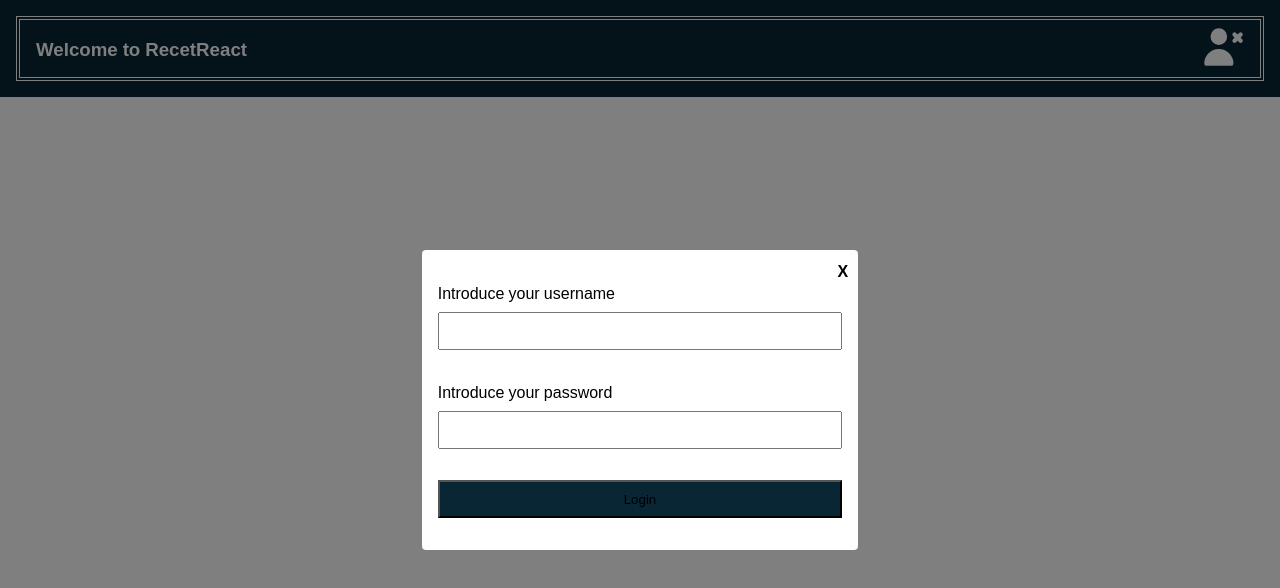
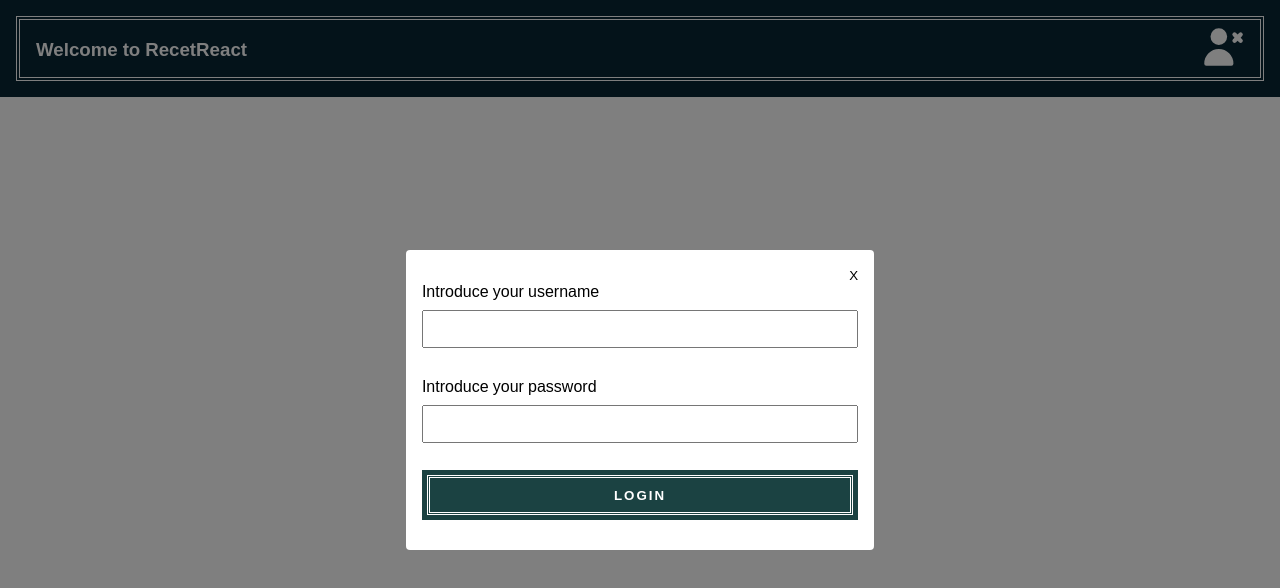
Before and after one commit to Bluubi/recetreact, a React (Vite) app: page /login in a window 1280 px wide. Shown: the top 588 px of the page. Built offline with nearby package versions, Linux system fonts and the light colour scheme.

Commit message:
feat: added styles for button close type

```diff
--- /dev/null
+++ b/src/Core/feature/session/button-login/ButtonLogin.module.css
@@ -0,0 +1,6 @@
+.text {
+    color: white;
+    font-weight: bold;
+    letter-spacing: 2px;
+    text-transform: uppercase;
+}
--- a/src/Core/feature/session/button-login/ButtonLogin.template.tsx
+++ b/src/Core/feature/session/button-login/ButtonLogin.template.tsx
@@ -1,10 +1,16 @@
 import Button from '../../../../Shared/Button/Button.template.tsx'
-import { JSX } from 'react'
+import styles from './ButtonLogin.module.css'
 
 export const ButtonLoginTemplate = {
 	action: {
-		render: (children: JSX.Element) =>
-			Button({ callback: sayHi, testId: 'submit', children }).render(),
+		render: () =>
+			Button({
+				callback: sayHi,
+				testId: 'submit',
+				position: 'relative',
+				size: 'full-width',
+				children: <span className={styles.text}>Login</span>,
+			}).render(),
 	},
 }
 
--- a/src/Core/feature/session/login/Login.template.tsx
+++ b/src/Core/feature/session/login/Login.template.tsx
@@ -1,6 +1,7 @@
 import styles from './login.module.css'
 import { JSX } from 'react'
 import { ButtonLoginTemplate } from '../button-login/ButtonLogin.template.tsx'
+import { ButtonCloseTemplate } from '../../../../Shared/ButtonClose/ButtonClose.template.tsx'
 
 const LoginTemplate = (): JSX.Element => {
 	return (
@@ -24,8 +25,8 @@ const LoginTemplate = (): JSX.Element => {
 							role={'textbox'}
 							type={'password'}></input>
 					</div>
-					<div className={styles.close}>X</div>
-					{ButtonLoginTemplate.action.render(<span>Login</span>)}
+					{ButtonCloseTemplate.action.render()}
+					{ButtonLoginTemplate.action.render()}
 				</form>
 			</div>
 		</div>
--- a/src/Core/feature/session/login/login.module.css
+++ b/src/Core/feature/session/login/login.module.css
@@ -57,21 +57,3 @@
 
     position: relative;
 }
-
-.login > span {
-    color: white;
-    font-weight: bold;
-    letter-spacing: 2px;
-}
-
-.login::before {
-    content: '';
-    position: absolute;
-    top: 5px;
-    right: 5px;
-    bottom: 5px;
-    left: 5px;
-
-    border: 2px double white;
-
-}
--- a/src/Core/feature/session/logoSession/ui/LogoSession.template.tsx
+++ b/src/Core/feature/session/logoSession/ui/LogoSession.template.tsx
@@ -1,4 +1,4 @@
-import styles from './logo.module.css'
+import styles from './logoSession.module.css'
 import logout from '@assets/svgs/person-delete-fill.svg'
 import { Link } from 'react-router-dom'
 
--- a/src/Core/feature/session/logoSession/ui/logo.module.css
+++ b/src/Core/feature/session/logoSession/ui/logoSession.module.css
@@ -1,6 +1,3 @@
-.message {
-}
-
 .container {
 	width: 50px;
 	height: 50px;
@@ -11,12 +8,6 @@
 	margin-right: 32px;
 }
 
-.link {
-	display: block;
-	width: 100%;
-	height: 100%;
-}
-
 .logo {
 	width: 100%;
 	height: 100%;
--- a/src/Shared/Button/Button.module.css
+++ b/src/Shared/Button/Button.module.css
@@ -1,15 +1,79 @@
-.link {
+.button {
     display: block;
+
+    padding: var(--pad-16);
+
+    position: static;
+
+    border: 0;
+
+    cursor: pointer;
+}
+
+.button:is(.full-width) {
     width: 100%;
     height: 100%;
-    padding: var(--pad-8);
-
 }
 
-.dark {
-    background: var(--bg-pastel-dark);
+.button:is(.normal-width) {
+    --stardard-size: 300px;
+    width: var(--stardard-size);
+    height: var(--stardard-size)
 }
 
-.text-light {
-    color: white;
+.button:is(.auto-size) {
+    width: auto;
+    height: auto;
 }
+
+.button:is(.top-left) {
+    top: 0;
+    left: 0;
+}
+
+.button:is(.top-right) {
+    top: 0;
+    right: 0;
+}
+
+.button:is(.bottom-left) {
+    bottom: 0;
+    left: 0;
+}
+
+.button:is(.bottom-right) {
+    bottom: 0;
+    right: 0;
+}
+
+.bg-dark {
+    background: var(--bg-pastel-secondary-dark);
+}
+
+.bg-light {
+    background: var(--bg-pastel-light);
+}
+
+.bg-none {
+    background: transparent;
+}
+
+.bg-dark::after, .bg-light::after {
+    content: '';
+
+    position: absolute;
+    top: 5px;
+    right: 5px;
+    bottom: 5px;
+    left: 5px;
+
+    border: 3px double white;
+}
+
+.button:is(.relative) {
+    position: relative;
+}
+
+.button:is(.absolute) {
+    position: absolute;
+}
--- a/src/Shared/Button/Button.template.tsx
+++ b/src/Shared/Button/Button.template.tsx
@@ -1,30 +1,37 @@
-import { ComponentProps } from 'react'
+import { ComponentProps, ReactNode } from 'react'
 import styles from './Button.module.css'
 
 export type ButtonProps = ComponentProps<'button'> & {
 	callback: () => void
+	testId: 'primary' | 'secondary' | 'submit'
 } & ButtonStats
 
-type ButtonStats = {
-	testId: 'primary' | 'secondary' | 'submit'
-	theme?: 'dark' | 'light'
-	colorText?: 'dark' | 'light'
+export type ButtonStats = {
+	theme?: 'bg-dark' | 'bg-light' | 'bg-none'
+	position?: 'relative' | 'absolute' | 'default'
+	size?: 'full-width' | 'normal-width' | 'auto'
+	mode?: 'default' | 'close'
+	place?: 'top-left' | 'top-right' | 'bottom-left' | 'bottom-right' | 'unset'
 }
 
 function Button({
-	colorText = 'light',
-	theme = 'dark',
+	theme = 'bg-dark',
+	position = 'default',
+	size = 'auto',
+	mode = 'default',
+	place = 'unset',
 	testId,
 	callback,
 	...props
 }: ButtonProps) {
 	return {
-		render: () => {
+		render: (): ReactNode => {
 			return (
 				<button
-					className={`${styles.link} ${styles[theme]} ${
-						'text-' + styles[colorText]
-					}`}
+					className={`${styles.button} ${styles[theme]} ${styles[size]} ${
+						styles[mode]
+					} ${styles[place]}
+					${position !== 'default' && styles[position]}`}
 					role={'button'}
 					data-testid={testId}
 					onClick={callback}>
--- /dev/null
+++ b/src/Shared/ButtonClose/ButtonClose.template.tsx
@@ -0,0 +1,19 @@
+import Button from '../Button/Button.template.tsx'
+
+export const ButtonCloseTemplate = {
+	action: {
+		render: () => {
+			return Button({
+				children: <span>X</span>,
+				callback: close,
+				testId: 'secondary',
+				theme: 'bg-none',
+				mode: 'close',
+				position: 'absolute',
+				place: 'top-right',
+			}).render()
+		},
+	},
+}
+
+function close() {}
--- a/src/Shared/Header/Header.template.tsx
+++ b/src/Shared/Header/Header.template.tsx
@@ -2,7 +2,7 @@ import { ComponentProps } from 'react'
 import styles from './Header.module.css'
 
 type HeaderProps = ComponentProps<'header'> & {
-	backgroundColor: 'bg-dark' | 'bg-light'
+	backgroundColor: 'bg-primary-dark' | 'bg-primary-light'
 	padding: 'pad-8' | 'pad-16'
 }
 
```
Also changed, not shown: 1 other file (tests, documents, lock files or other folders).
